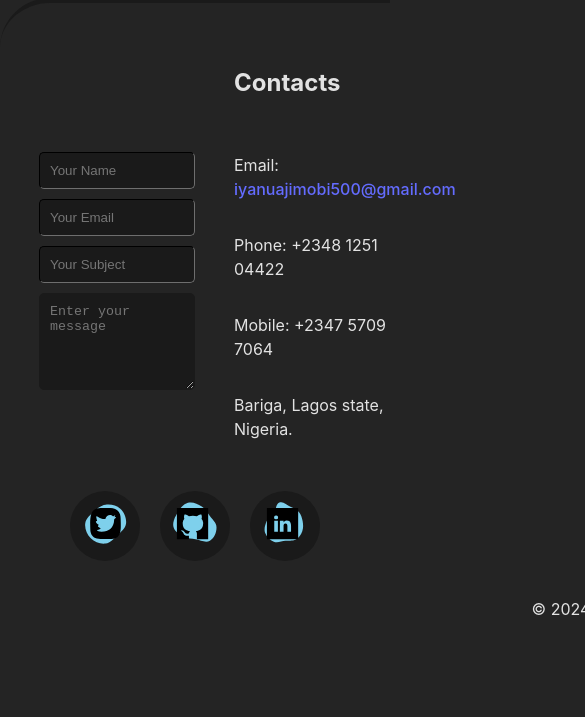
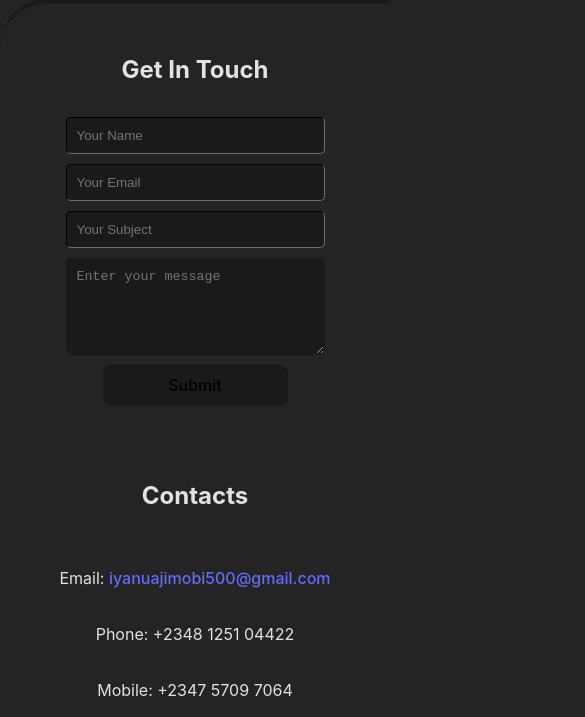
Before and after one commit to I-yan-u/portfolio, a React (Vite) app: page / in a window 390 px wide. Shown: the part 5067-5784 px from the top of the page, 585 px wide, since content can reach past the window. Before the commit the page ends 5740 px from the top, so only its background shows below. Built offline with nearby package versions, Linux system fonts and the light colour scheme; no server answers.

Commit message:
Improved responsiveness

```diff
--- a/src/css/Contact.module.css
+++ b/src/css/Contact.module.css
@@ -104,3 +104,49 @@
     position: relative;
     left: calc((1366px / 2) - (303px / 2) );
 }
+
+
+
+/* Responsive layout */
+@media screen and (max-width: 1200px){
+
+    .container {
+        height: fit-content;
+    }
+
+    .footer {
+        flex-direction: column;
+    }
+
+    .footerCredit {
+        left: auto;
+        margin: 20px 0;
+        text-align: center;
+    }
+
+    .form {
+        width: 100%;
+    }
+
+    .form > p {
+        left: 0;
+        top: 0;
+        /* margin-bottom: 10px; */
+    }
+
+    .form > button {
+        left: 0;
+        width: 50%;
+    }
+
+    .form > input,
+    .form > textarea {
+        width: 70%;
+    }
+
+    .contacts {
+        margin-top: 30px;
+        width: 100%;
+        align-items: center;
+    }
+}
```
